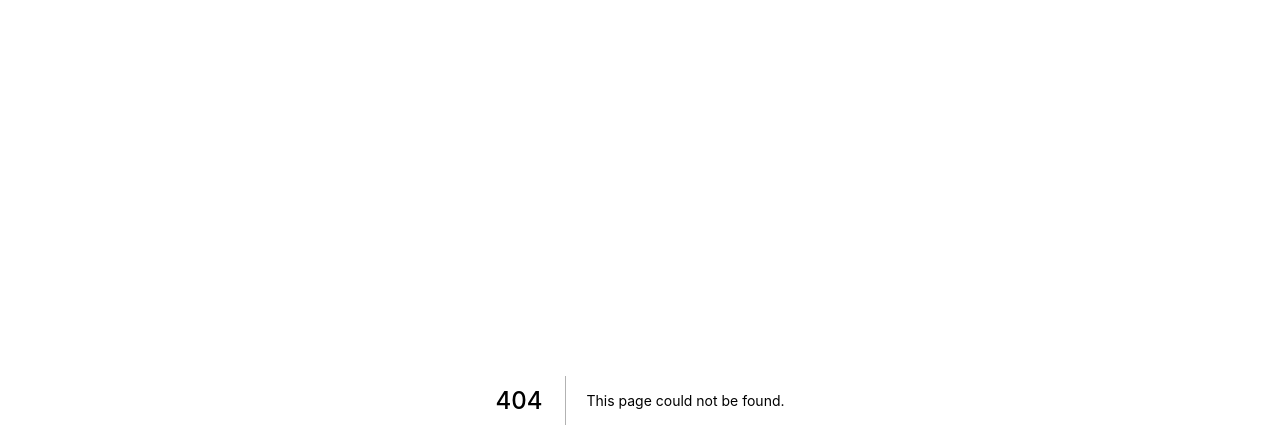
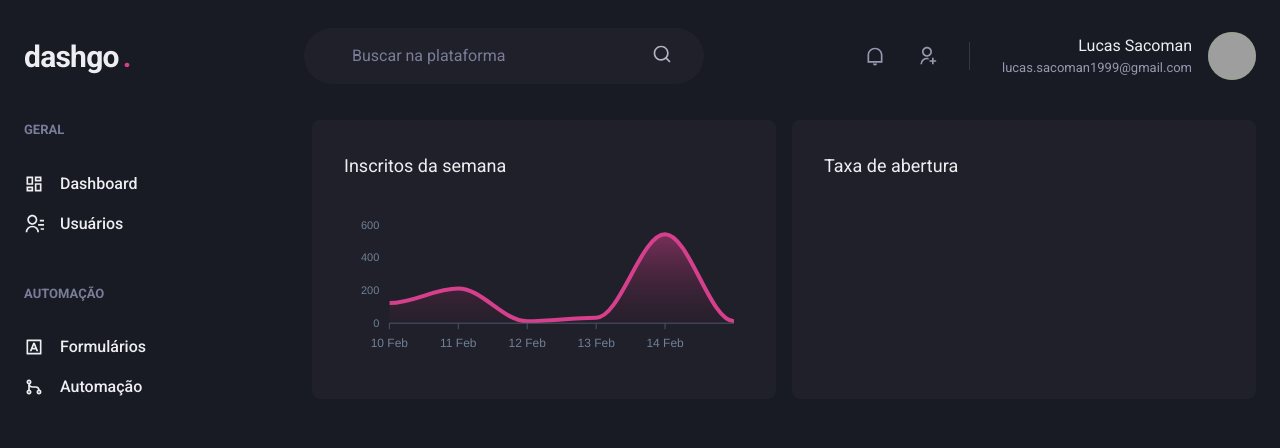
Before and after one commit to lucas-sacoman/NextJS-dashgo, a Next.js app: page /dashboard in a window 1280 px wide. Before the commit this address had no page. Shown: the top 448 px of the page. Built offline with nearby package versions, Linux system fonts and the light colour scheme; grey boxes are pictures that could not be loaded.

Commit message:
feat: created header, sidebar, apexcharts

```diff
--- a/package.json
+++ b/package.json
@@ -13,10 +13,13 @@
 		"@chakra-ui/react": "^1.8.3",
 		"@emotion/react": "^11.7.1",
 		"@emotion/styled": "^11.6.0",
+		"apexcharts": "^3.33.1",
 		"framer-motion": "^6.2.6",
 		"next": "12.1.0",
 		"react": "17.0.2",
-		"react-dom": "17.0.2"
+		"react-apexcharts": "^1.3.9",
+		"react-dom": "17.0.2",
+		"react-icons": "^4.3.1"
 	},
 	"devDependencies": {
 		"@types/node": "17.0.18",
--- /dev/null
+++ b/src/components/Header/index.tsx
@@ -0,0 +1,87 @@
+import { Avatar, Box, Flex, HStack, Icon, Input, Text } from "@chakra-ui/react";
+import {
+	RiNotificationLine,
+	RiSearchLine,
+	RiUserAddLine,
+} from "react-icons/ri";
+
+const Header = () => {
+	return (
+		<Flex
+			as="header"
+			w="100%"
+			maxWidth={1480}
+			h="20"
+			mx="auto"
+			mt="4"
+			px="6"
+			align="center"
+		>
+			<Text fontSize="3xl" fontWeight="bold" letterSpacing="tight" w="64">
+				dashgo
+				<Text as="span" ml="1" color="pink.500">
+					.
+				</Text>
+			</Text>
+
+			<Flex
+				as="label"
+				flex="1"
+				py="4"
+				px="8"
+				ml="6"
+				maxWidth={400}
+				alignSelf="center"
+				color="gray.200"
+				position="relative"
+				bg="gray.800"
+				rounded="full"
+			>
+				<Input
+					color="gray.50"
+					variant="unstyled"
+					px="4"
+					mr="4"
+					placeholder="Buscar na plataforma"
+					_placeholder={{
+						color: "gray.400",
+					}}
+				/>
+
+				<Icon as={RiSearchLine} fontSize="20" />
+			</Flex>
+
+			<Flex align="center" ml="auto">
+				<HStack
+					spacing="8"
+					mx="8"
+					pr="8"
+					py="1"
+					color="gray.300"
+					borderRightWidth={1}
+					borderColor="gray.700"
+				>
+					<Icon as={RiNotificationLine} fontSize="20" />
+					<Icon as={RiUserAddLine} fontSize="20" />
+				</HStack>
+
+				<Flex align="center">
+					<Box mr="4" textAlign="right">
+						<Text>Lucas Sacoman</Text>
+						<Text color="gray.300" fontSize="small">
+							lucas.sacoman1999@gmail.com
+						</Text>
+					</Box>
+
+					<Avatar
+						size="md"
+						name="Lucas Sacoman"
+						src="https://github.com/lucas-sacoman.png"
+					/>
+				</Flex>
+			</Flex>
+		</Flex>
+	);
+};
+
+export { Header };
--- /dev/null
+++ b/src/components/Sidebar.tsx/index.tsx
@@ -0,0 +1,59 @@
+import { Box, Icon, Link, Stack, Text } from "@chakra-ui/react";
+import {
+	RiContactsLine,
+	RiDashboardLine,
+	RiGitMergeLine,
+	RiInputMethodLine,
+} from "react-icons/ri";
+
+const Sidebar = () => {
+	return (
+		<Box as="aside" w="64" mr="8">
+			<Stack spacing="12" align="flex-start">
+				<Box>
+					<Text fontWeight="bold" color="gray.400" fontSize="small">
+						GERAL
+					</Text>
+
+					<Stack spacing="4" mt="8" align="stretch">
+						<Link display="flex" alignItems="center">
+							<Icon as={RiDashboardLine} fontSize="20" />
+							<Text ml="4" fontWeight="medium">
+								Dashboard
+							</Text>
+						</Link>
+						<Link display="flex" alignItems="center">
+							<Icon as={RiContactsLine} fontSize="20" />
+							<Text ml="4" fontWeight="medium">
+								Usuários
+							</Text>
+						</Link>
+					</Stack>
+				</Box>
+
+				<Box>
+					<Text fontWeight="bold" color="gray.400" fontSize="small">
+						AUTOMAÇÃO
+					</Text>
+
+					<Stack spacing="4" mt="8" align="stretch">
+						<Link display="flex" alignItems="center">
+							<Icon as={RiInputMethodLine} fontSize="20" />
+							<Text ml="4" fontWeight="medium">
+								Formulários
+							</Text>
+						</Link>
+						<Link display="flex" alignItems="center">
+							<Icon as={RiGitMergeLine} fontSize="20" />
+							<Text ml="4" fontWeight="medium">
+								Automação
+							</Text>
+						</Link>
+					</Stack>
+				</Box>
+			</Stack>
+		</Box>
+	);
+};
+
+export { Sidebar };
--- /dev/null
+++ b/src/pages/_document.tsx
@@ -0,0 +1,22 @@
+import NextDocument, { Head, Html, Main, NextScript } from "next/document";
+
+export default class Document extends NextDocument {
+	render() {
+		return (
+			<Html>
+				<Head>
+					<link rel="preconnect" href="https://fonts.googleapis.com" />
+					<link rel="preconnect" href="https://fonts.gstatic.com" />
+					<link
+						href="https://fonts.googleapis.com/css2?family=Roboto:wght@400;500;700&display=swap"
+						rel="stylesheet"
+					/>
+				</Head>
+				<body>
+					<Main />
+					<NextScript />
+				</body>
+			</Html>
+		);
+	}
+}
--- /dev/null
+++ b/src/pages/dashboard.tsx
@@ -0,0 +1,94 @@
+import { Box, Flex, SimpleGrid, Text, theme } from "@chakra-ui/react";
+import dynamic from "next/dynamic";
+import { Header } from "../components/Header";
+import { Sidebar } from "../components/Sidebar.tsx";
+
+// Renderizar algo dinâmicamente, podendo optar por rodar ou não no lado do SSR
+const Chart = dynamic(() => import("react-apexcharts"), { ssr: false });
+
+const options = {
+	chart: {
+		toolbar: {
+			show: false,
+		},
+		zoom: {
+			enabled: false,
+		},
+		foreColor: theme.colors.gray[500],
+	},
+	grid: {
+		show: false,
+	},
+	dataLabels: {
+		enabled: false,
+	},
+	tooltip: {
+		enabled: false,
+	},
+	xaxis: {
+		type: "datetime" as "datetime",
+		axisBorder: {
+			color: theme.colors.gray[600],
+		},
+		axisTicks: {
+			color: theme.colors.gray[600],
+		},
+		categories: [
+			"2022-02-10T00:00:00.000Z",
+			"2022-02-11T00:00:00.000Z",
+			"2022-02-12T00:00:00.000Z",
+			"2022-02-13T00:00:00.000Z",
+			"2022-02-14T00:00:00.000Z",
+			"2022-02-15T00:00:00.000Z",
+		],
+	},
+	fill: {
+		colors: [theme.colors.pink[500], theme.colors.pink[100]],
+		opacity: 0.3,
+		type: "gradient",
+		gradient: {
+			shade: "dark",
+			opacityFrom: 0.7,
+			opacityTo: 0.3,
+		},
+	},
+	stroke: {
+		colors: [theme.colors.pink[500]],
+	},
+};
+
+const series = [{ name: "series1", data: [123, 212, 12, 34, 543, 12] }];
+
+const Dashboard = () => {
+	return (
+		<Flex direction="column" h="100vh">
+			<Header />
+
+			<Flex w="100%" my="6" maxWidth={1480} mx="auto" px="6">
+				<Sidebar />
+
+				<SimpleGrid
+					flex="1"
+					gap="4"
+					minChildWidth="320px"
+					alignItems="flex-start"
+				>
+					<Box h="100%" p="8" bg="gray.800" rounded={8} pb="4">
+						<Text fontSize="lg" mb="4">
+							Inscritos da semana
+						</Text>
+						<Chart options={options} series={series} type="area" height={160} />
+					</Box>
+
+					<Box h="100%" p="8" bg="gray.800" rounded={8} pb="4">
+						<Text fontSize="lg" mb="4">
+							Taxa de abertura
+						</Text>
+					</Box>
+				</SimpleGrid>
+			</Flex>
+		</Flex>
+	);
+};
+
+export default Dashboard;
--- a/src/styles/theme.ts
+++ b/src/styles/theme.ts
@@ -15,6 +15,10 @@ export const theme = extendTheme({
 			"50": "#EEEEF2",
 		},
 	},
+	fonts: {
+		heading: "Roboto",
+		body: "Roboto",
+	},
 	styles: {
 		global: {
 			body: {
```
Also changed, not shown: src/components/Form/Button.tsx (added, +19 -0 lines), src/components/Form/Input.tsx (added, +34 -0 lines), src/pages/index.tsx (+23 -1 lines), 1 other file (tests, documents, lock files or other folders).
